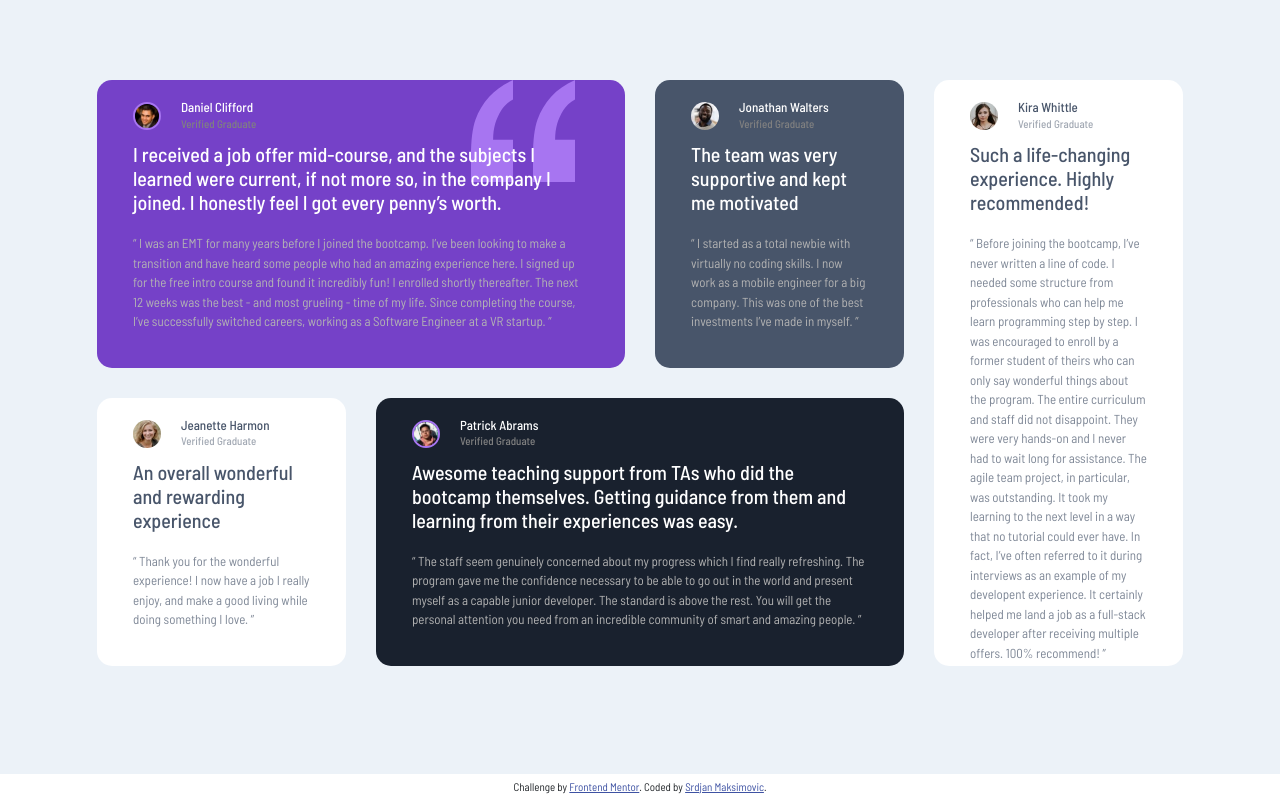
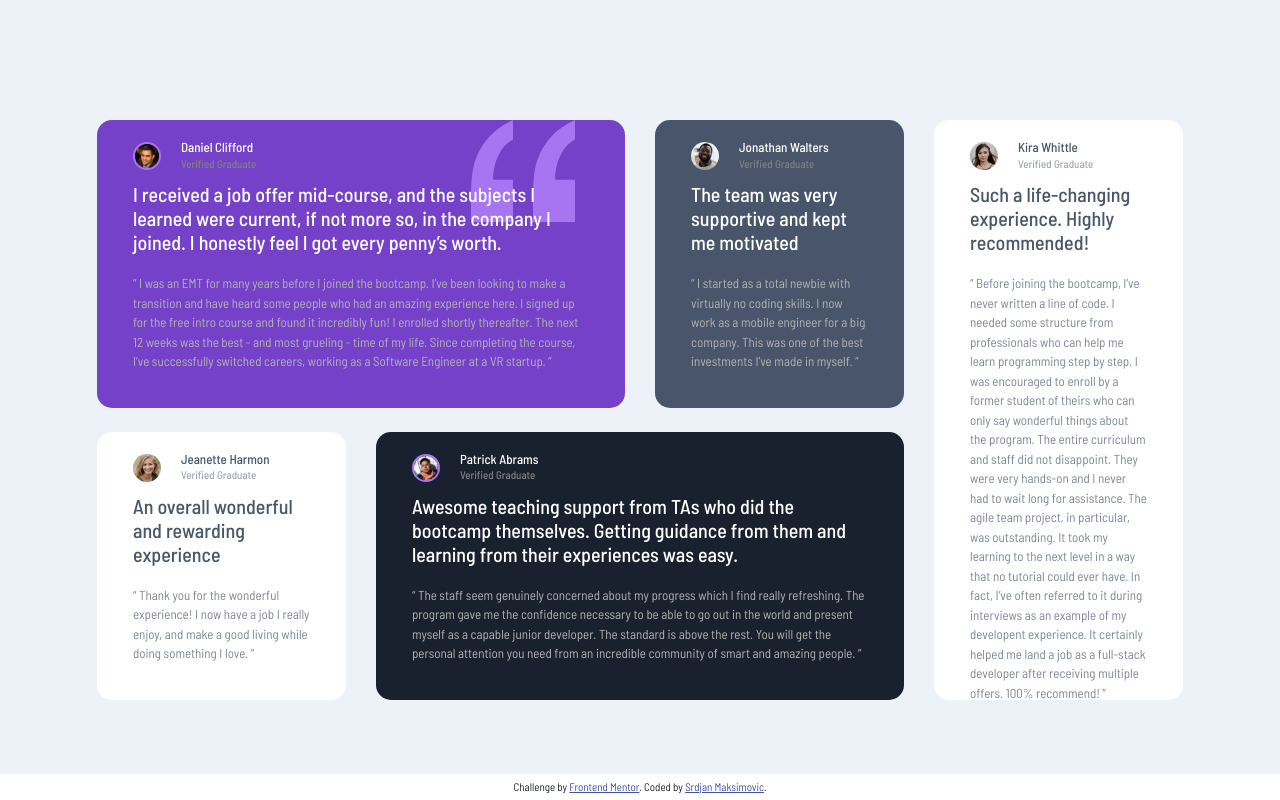
Before and after one commit to SrkiMax/FM-Testimonials-grid-section-challenge1, a plain HTML site: page index.html in a window 1280 px wide. Drawn offline with Linux system fonts and the light colour scheme.

Commit message:
updated row gap to 24px vertically

```diff
--- a/app.css
+++ b/app.css
@@ -101,8 +101,8 @@ body {
 
 .container {
     display: grid;
-    gap: 30px;
-    height: 80vh;
+    gap: 24px 30px;
+    height: 70vh;
     //margin: auto;
 
 
```
